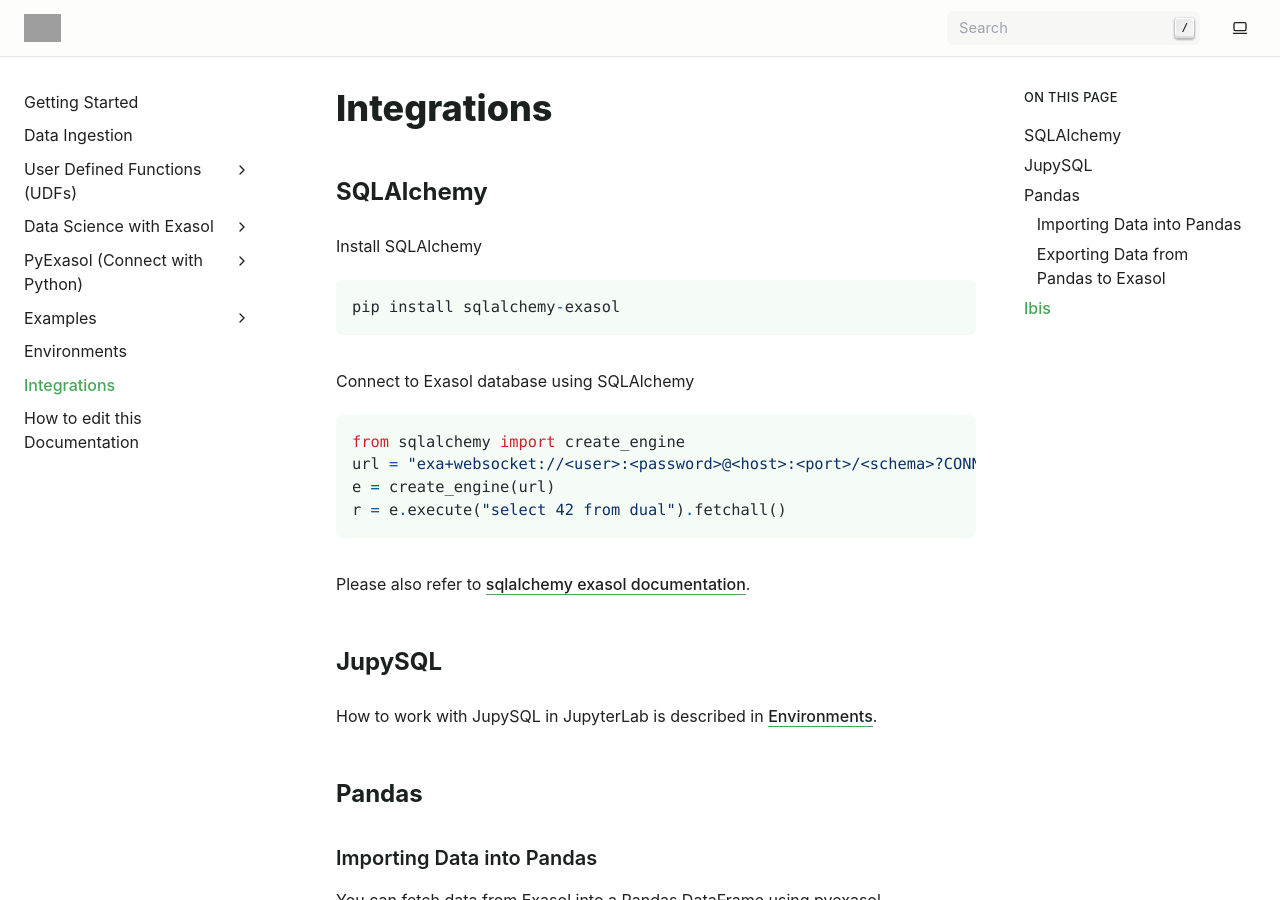
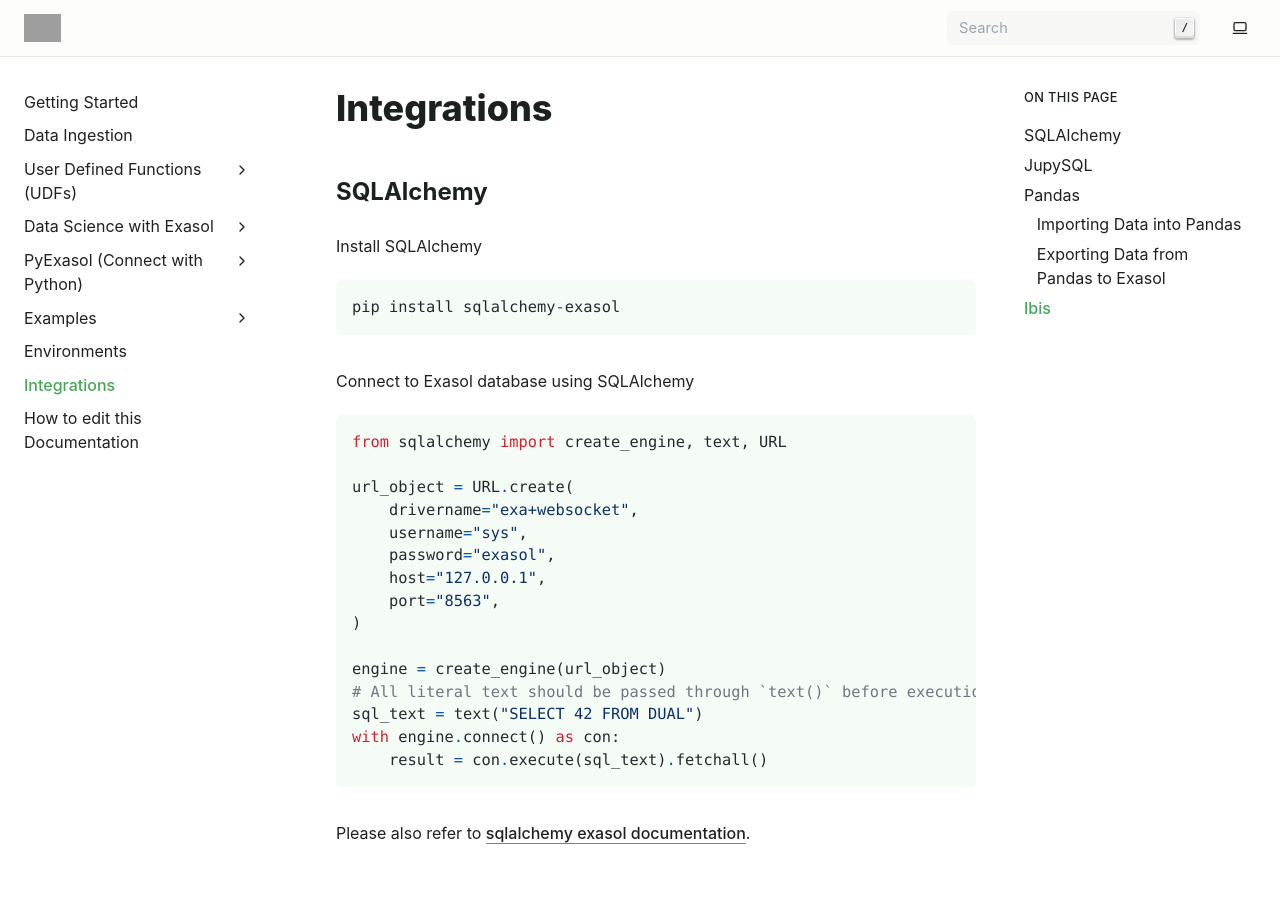
Before and after one commit to exasol/developer-documentation, a Sphinx documentation site: the page built from doc/integrations.rst, in a window 1280 px wide and 900 px high. Built offline with Sphinx 7.4.7, drawn with Linux system fonts in a browser that asks for light colours; pages that are not in the unit, such as notebooks, are missing from menus; grey boxes are pictures that could not be loaded.

Commit message:
Update broken link and example code

```diff
--- a/doc/integrations.rst
+++ b/doc/integrations.rst
@@ -15,12 +15,23 @@
 
 .. code-block:: python
 
-    from sqlalchemy import create_engine
-    url = "exa+websocket://<user>:<password>@<host>:<port>/<schema>?CONNECTIONLCALL=en_US.UTF-8"
-    e = create_engine(url)
-    r = e.execute("select 42 from dual").fetchall()
+    from sqlalchemy import create_engine, text, URL
 
-Please also refer to `sqlalchemy exasol documentation <https://exasol.github.io/sqlalchemy-exasol/master/user_guide.html#user-guide>`_.
+    url_object = URL.create(
+        drivername="exa+websocket",
+        username="sys",
+        password="exasol",
+        host="127.0.0.1",
+        port="8563",
+    )
+
+    engine = create_engine(url_object)
+    # All literal text should be passed through `text()` before execution
+    sql_text = text("SELECT 42 FROM DUAL")
+    with engine.connect() as con:
+        result = con.execute(sql_text).fetchall()
+
+Please also refer to `sqlalchemy exasol documentation <https://exasol.github.io/sqlalchemy-exasol/master/user_guide/index.html>`_.
 
 JupySQL
 -------
```
